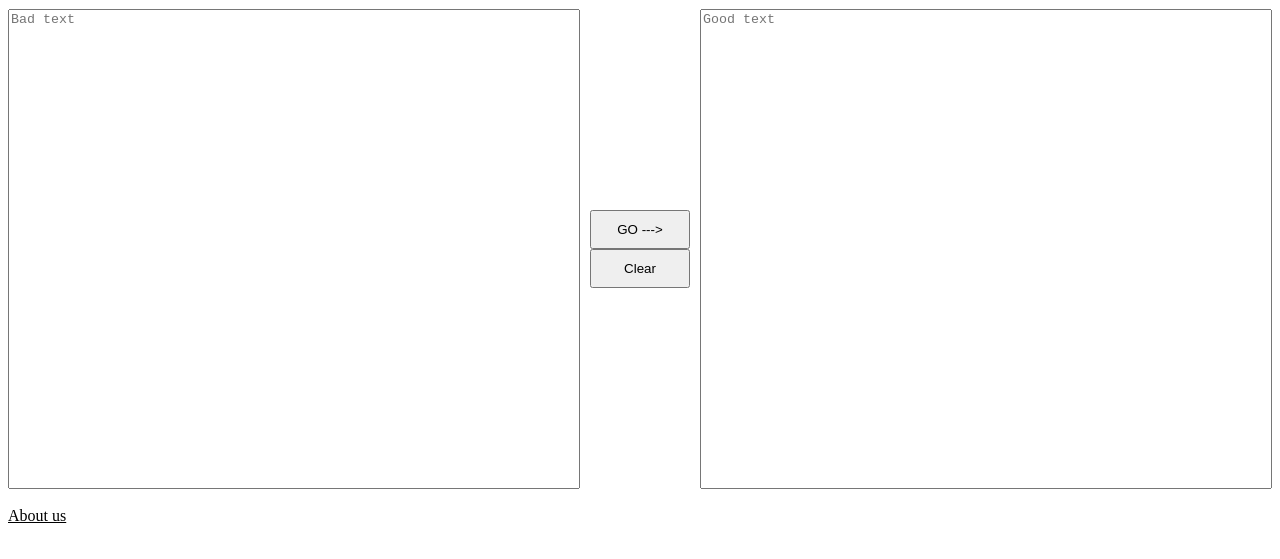
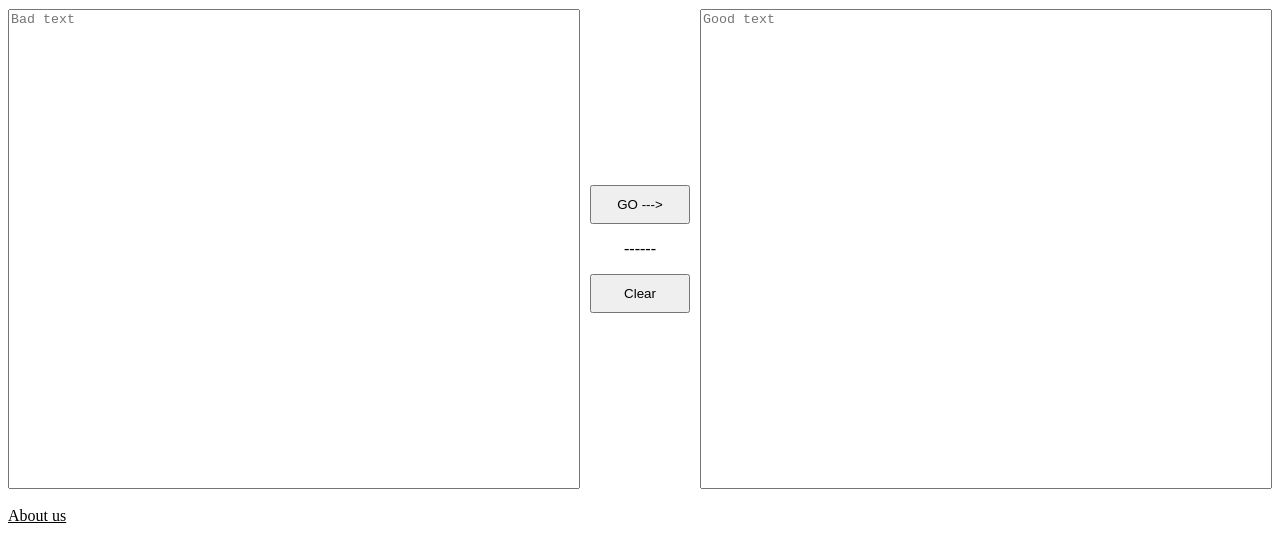
Before and after one commit to goodtext/goodtext.github.io, a plain HTML site: page index.html in a window 1280 px wide. Shown: the part 69-628 px from the top of the page. Drawn offline with nearby package versions, Linux system fonts and the light colour scheme.

Commit message:
Update index.html

```diff
--- a/index.html
+++ b/index.html
@@ -16,7 +16,7 @@
 			</div>
 			<div class="box divider center">
 				<button type="button" onclick="processing()"> GO ---> </button>
-				<br />
+				<p>------</p>
 				<button type="button" onclick="clear_text()"> Clear </button>
 			</div>
 			<div class="box textbox center">
```
